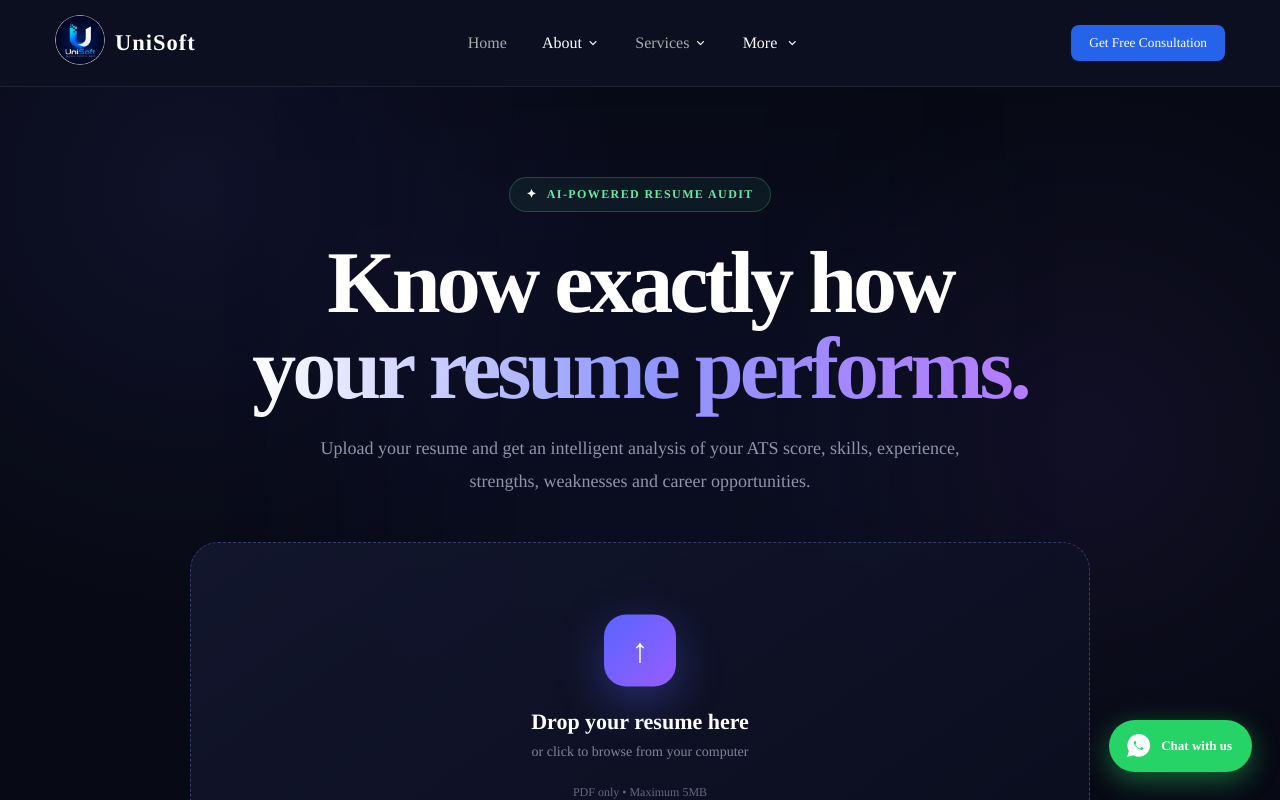
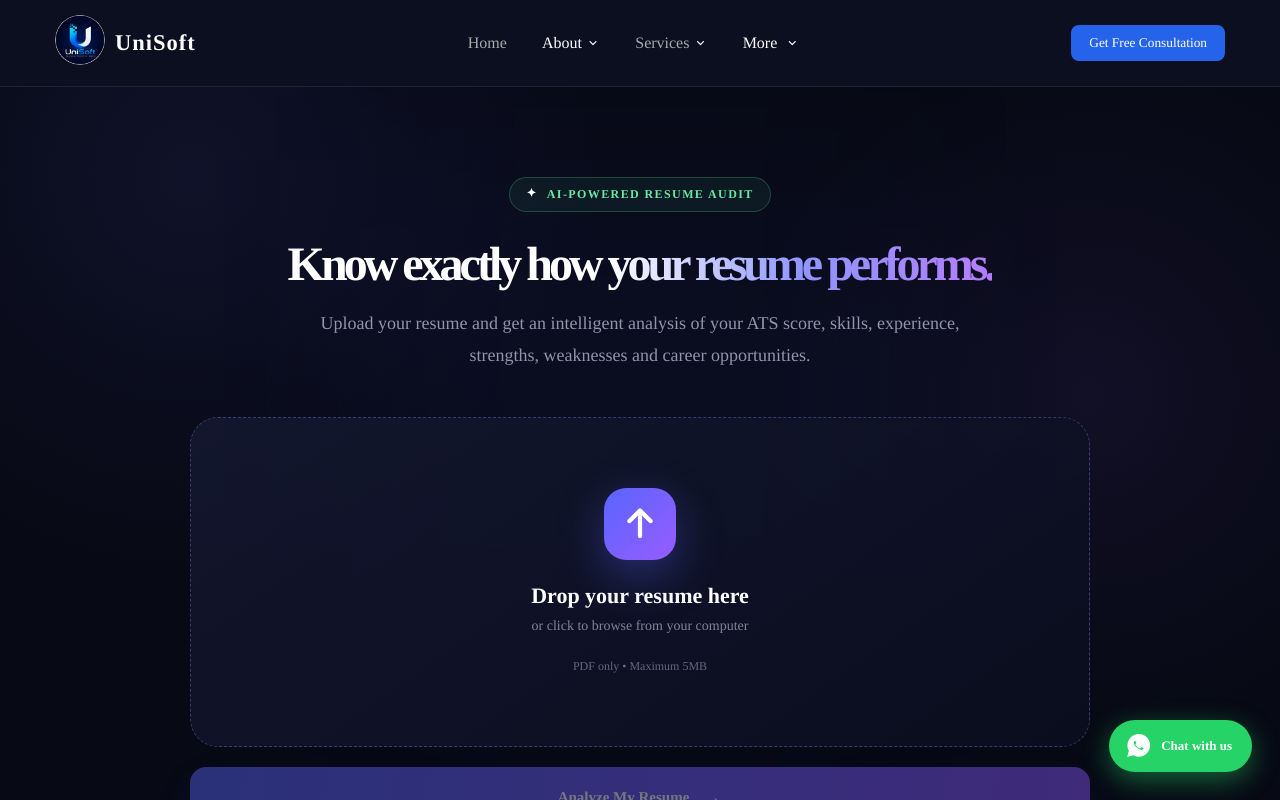
Before and after one commit to ShaniBhai786/UniSoft_Agency, a Next.js app: page /teams/resume-audit in a window 1280 px wide. Shown: the top 800 px of the page. Built offline with nearby package versions, Linux system fonts and the light colour scheme; a web font is replaced by a local one.

Commit message:
Update font size in ResumeAudit.module.css and enhance upload icon in page.jsx

```diff
--- a/src/app/teams/resume-audit/ResumeAudit.module.css
+++ b/src/app/teams/resume-audit/ResumeAudit.module.css
@@ -99,7 +99,7 @@
         28px 0 20px;
 
     font-size:
-        clamp(48px, 7vw, 88px);
+        clamp(48px, 7vw, 48px);
 
     line-height: 0.98;
 
--- a/src/app/teams/resume-audit/page.jsx
+++ b/src/app/teams/resume-audit/page.jsx
@@ -951,9 +951,7 @@ export default function ResumeAudit() {
                         </div>
 
                         <h1>
-                            Know exactly how
-                            <br />
-
+                            Know exactly how {" "}
                             <span>
                                 your resume performs.
                             </span>
@@ -1001,7 +999,7 @@ export default function ResumeAudit() {
                                         styles.uploadIcon
                                     }
                                 >
-                                    ↑
+                                    <i className="fa fa-arrow-up"></i>
                                 </div>
 
                                 <h3>
```
